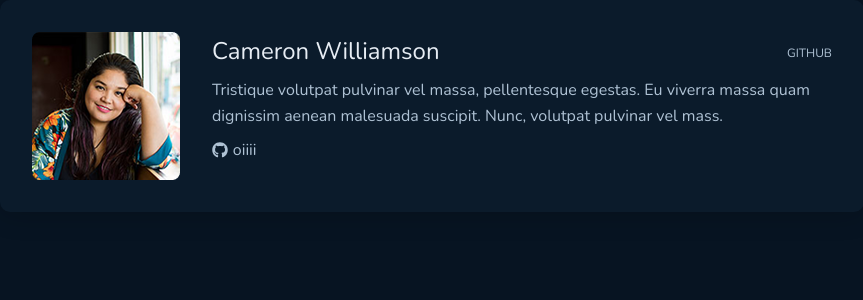
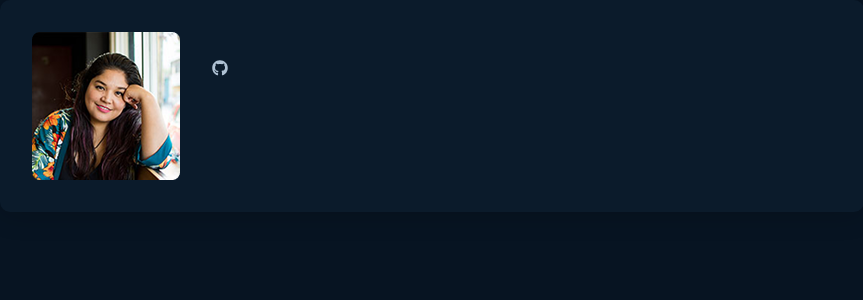
Before and after one commit to YasminFerrariDias/GithubBlog, a React (Vite) app: page / in a window 1280 px wide. Shown: the top 300 px of the page, without its empty margins (0-863 px from the left). Built offline with nearby package versions, Linux system fonts and the light colour scheme.

Commit message:
Modificação no comonente Text

```diff
--- a/src/components/Text/index.tsx
+++ b/src/components/Text/index.tsx
@@ -5,13 +5,11 @@ interface TextProps {
   variantWeight: 'regular' | 'bold'
   variantSize: 'xs' | 'sm' | 'md' | 'lg' |'xl' | '2xl'
   variantColor?: keyof typeof theme.colors
-  children: React.ReactNode
+  text: string
 }
 
-export function Text({ variantWeight, variantSize, children, variantColor }: TextProps ) {
+export function Text({ variantWeight, variantSize, variantColor, text }: TextProps ) {
   return (
-    <TextContainer $variantWeight={variantWeight} $variantSize={variantSize} $variantColor={variantColor} >
-      {children}
-    </TextContainer>
+    <TextContainer $variantWeight={variantWeight} $variantSize={variantSize} $variantColor={variantColor} $text={text} />
   )
 }
--- a/src/components/Text/styles.ts
+++ b/src/components/Text/styles.ts
@@ -1,10 +1,11 @@
-import { theme } from "@/styles/themes/defaultTheme";
+import { theme } from "../../styles/themes/defaultTheme";
 import styled from "styled-components";
 
 interface TextContainerProps {
   $variantWeight: 'regular' | 'bold'
   $variantSize: 'xs' | 'sm' | 'md' | 'lg' | 'xl' | '2xl'
   $variantColor?: keyof typeof theme.colors
+  $text: string
 }
 
 export const TextContainer = styled.p<TextContainerProps>`
--- a/src/features/CardProfile/index.tsx
+++ b/src/features/CardProfile/index.tsx
@@ -16,7 +16,7 @@ export function CardProfile() {
           <Link><Text variantSize="xs" variantWeight="regular">GITHUB</Text></Link>
         </Header>
         <Text variantSize="md" variantWeight="regular">Tristique volutpat pulvinar vel massa, pellentesque egestas. Eu viverra massa quam dignissim aenean malesuada suscipit. Nunc, volutpat pulvinar vel mass.</Text>
-        <IconText icon={FaGithub} variantSize="md" variantWeight="regular" text="oiiii" children="oi"/>
+        <IconText icon={FaGithub} variantSize="md" variantWeight="regular" text="oiiii" />
         </Container>
       </CardProfileContainer>
     </Card>
```
